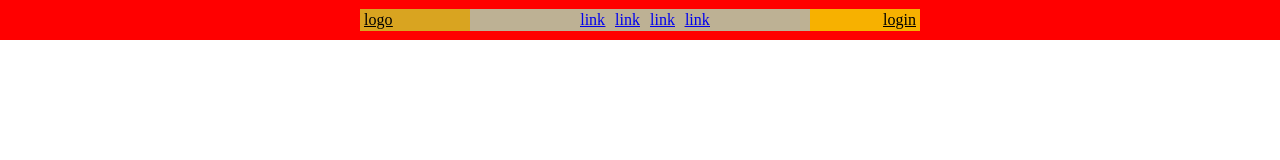
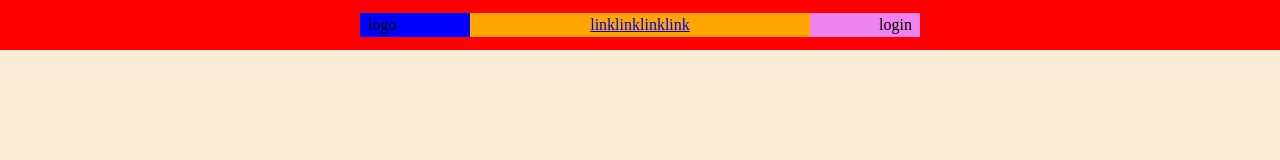
Before and after one commit to IonelxSolow/htmlcss-struttura-discord, a plain HTML site: page index.html in a window 1280 px wide. Drawn offline with Linux system fonts and the light colour scheme.

Commit message:
header complete

```diff
--- a/assets/style.css
+++ b/assets/style.css
@@ -5,47 +5,47 @@
 }
 
 .debug {
+    background-color: antiquewhite;
+
   header {
     background-color: red;
+
+
   }
 }
 
-header {
-  justify-content: center;
-  align-items: center;
-  display: flex;
-  min-height: 40px;
+.container{
+
+    display: flex;
+    justify-content: center;
+    align-items: center;
+   min-height: 50px;
 }
 
-.item {
-  display: flex;
-  padding: 2px 4px;
-}
-.item1 {
-  min-width: 110px;
-  justify-content: flex-start;
-  background-color: #d9a420;
-}
-.item2 {
-  justify-content: center;
-  min-width: 340px;
-  background-color: #bdb194;
-}
-.item3 {
-  justify-content: flex-end;
-  min-width: 110px;
-  background-color: #f7b100;
+.header_items{
+
+    padding: 0.2rem 0.5rem;
+    display: flex;
+       background-color: aqua;
 }
 
-ul {
-  text-decoration: none;
-  list-style-type: none;
-  display: flex;
-  li {
-    padding-left: 10px;
-  }
+ul{
+    display: flex;
+    list-style-type: none;
+}
+.logo{
+    background-color: blue;
+    flex-basis: 110px;
 }
 
-:hover{
-    text-decoration: underline;
+.menu{
+   justify-content: center;
+    background-color: orange;
+    flex-basis: 340px;
 }
+
+.login{
+    justify-content: flex-end;
+    background-color: violet;
+    flex-basis: 110px;
+}
--- a/index.html
+++ b/index.html
@@ -7,26 +7,18 @@
     <link rel="stylesheet" href="/assets/style.css" />
   </head>
   <body class="debug">
-    <header>
-        <div class="item item1">
-           <div>logo</div>
-        </div>
-        <div class="item item2">
-            <div>
+    <header class="container">
+      <div class="logo header_items">logo</div>
+      <div class="menu header_items">
         <ul>
           <li><a href="#">link</a></li>
           <li><a href="#">link</a></li>
           <li><a href="#">link</a></li>
           <li><a href="#">link</a></li>
-
         </ul>
       </div>
-        </div>
-        <div class="item item3">
-            <div>login</div>
-    </div>
+      <div class="login header_items">login</div>
     </header>
-    <div class="flex-container"></div>
-    <footer></footer>
+    <main></main>
   </body>
 </html>
```
Lines whose indentation alone changed are shown as unchanged.
